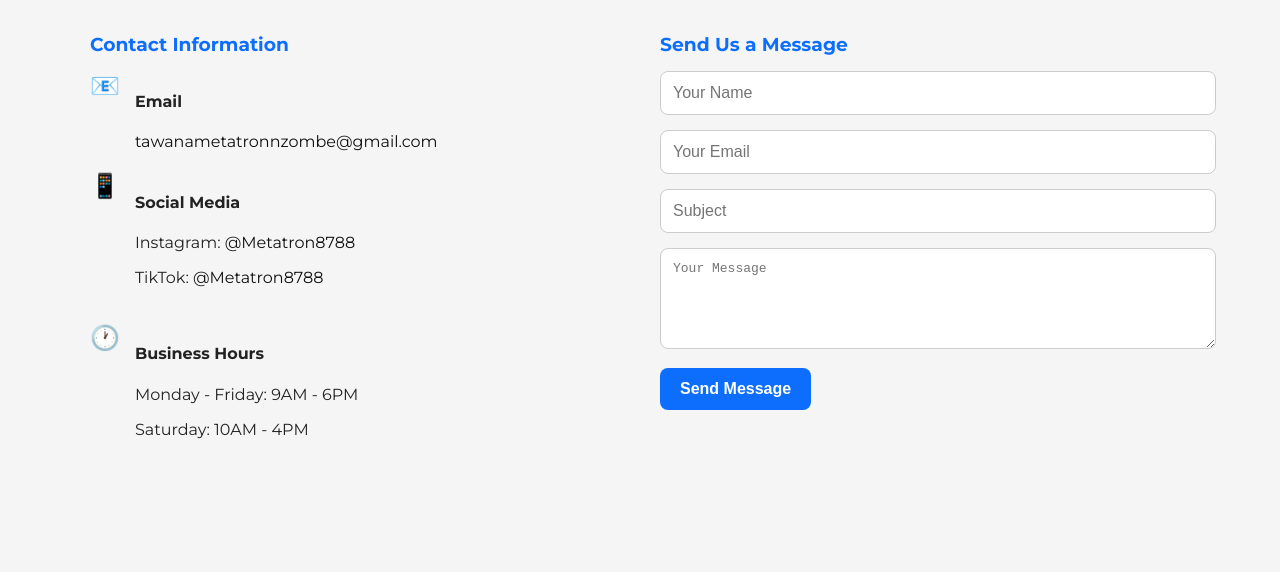
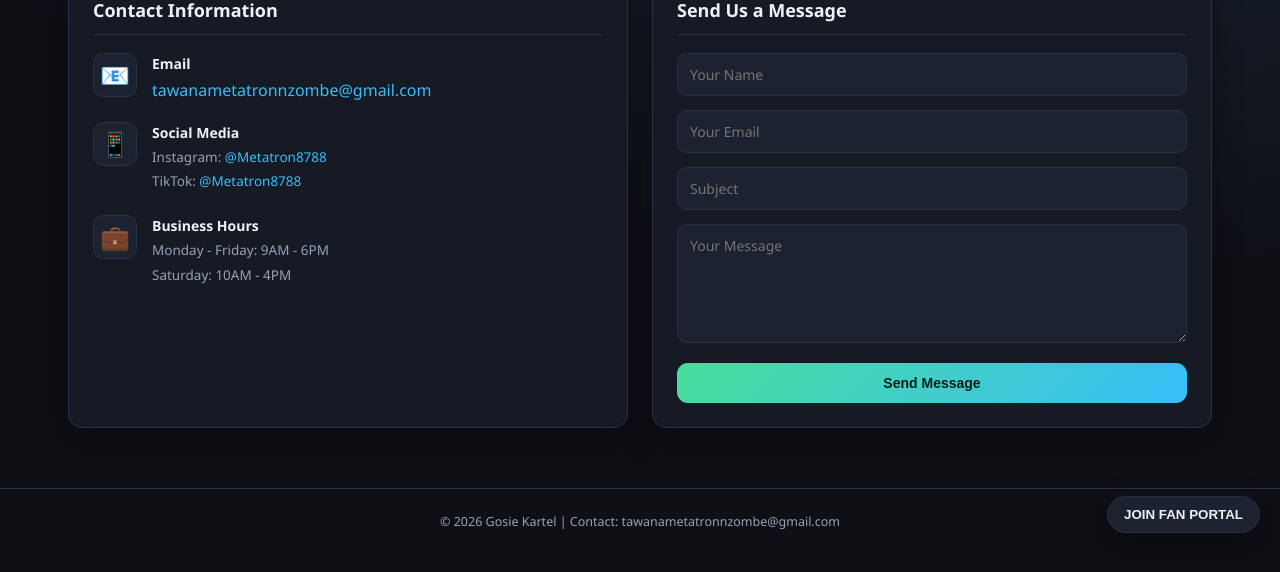
Before and after one commit to tawanametatronnzombe-star/gosie-kartel, a website: page contact.html in a window 1280 px wide. Shown: the part 247-819 px from the top of the page. Drawn offline with Linux system fonts and the light colour scheme; a script that the page names is missing.

Commit message:
Update contact.html

```diff
--- a/contact.html
+++ b/contact.html
@@ -1,112 +1,231 @@
 <!DOCTYPE html>
 <html lang="en">
-<script async src="https://tally.so/widgets/embed.js"></script><head>
+<script async src="https://tally.so/widgets/embed.js"></script>
+<head>
 <meta charset="UTF-8">
 <meta name="viewport" content="width=device-width, initial-scale=1.0">
 <title>Contact Us | Gosie Kartel</title>
 <link href="https://fonts.googleapis.com/css2?family=Montserrat:wght@400;600;700;800&family=Space+Grotesk:wght@700&display=swap" rel="stylesheet">
 <style>
-body {
-    font-family: 'Montserrat', sans-serif;
-    background: #f5f5f5;
-    margin: 0;
-    padding: 0;
-    color: #222;
+    :root {
+        --bg: #0e1016;
+        --surface: #161a24;
+        --surface-2: #1d2230;
+        --line: #2a3142;
+        --text: #eef1f7;
+        --muted: #98a1b5;
+        --brand: #4ade9b;
+        --brand-2: #38bdf8;
+        --radius: 14px;
+        --shadow: 0 10px 30px rgba(0,0,0,.35);
+        --font: "Segoe UI", system-ui, -apple-system, Roboto, Helvetica, Arial, sans-serif;
     }
 
+    *, *::before, *::after { box-sizing: border-box; }
+
+    body {
+        margin: 0;
+        background: radial-gradient(1200px 600px at 80% -10%, #1b2536, transparent), var(--bg);
+        color: var(--text);
+        font-family: var(--font);
+        line-height: 1.5;
+        min-height: 100vh;
+        display: flex;
+        flex-direction: column;
+    }
+
+    a { color: var(--brand-2); text-decoration: none; }
+
+    /* Navigation */
     .navbar {
-    background: #111;
-    padding: 15px 20px;
+        position: sticky;
+        top: 0;
+        z-index: 100;
+        backdrop-filter: blur(10px);
+        background: rgba(14, 16, 22, .8);
+        border-bottom: 1px solid var(--line);
     }
+
+    .nav-container {
+        max-width: 1180px;
+        margin: 0 auto;
+        padding: 0 18px;
+        width: 100%;
+        display: flex;
+        align-items: center;
+        justify-content: space-between;
+        height: 64px;
+    }
+
     .navbar .logo {
-    color: #00FFFF;
-    text-decoration: none;
-    font-weight: 800;
-    font-size: 1.5em;
+        display: flex;
+        align-items: center;
+        gap: 10px;
+        font-weight: 700;
+        letter-spacing: .3px;
+        color: var(--text);
+        font-size: 16px;
     }
+
+    .navbar .logo::before {
+        content: "";
+        width: 26px;
+        height: 26px;
+        border-radius: 8px;
+        background: linear-gradient(135deg, var(--brand), var(--brand-2));
+        display: inline-block;
+    }
+
     .nav-menu {
         list-style: none;
         display: flex;
         gap: 20px;
         margin: 0;
         padding: 0;
-}
-.nav-menu li a {
-    color: #fff;
-    text-decoration: none;
-    font-weight: 600;
-}
-.nav-menu li a.active {
-    color: #00FFFF;
+        align-items: center;
     }
 
+    .nav-menu li a {
+        color: var(--muted);
+        font-size: 13.5px;
+        font-weight: 600;
+        transition: color .2s ease;
+    }
+
+    .nav-menu li a:hover, .nav-menu li a.active {
+        color: var(--text);
+    }
+
+    /* Fan Portal Floating Button */
+    button[data-tally-open] {
+        position: fixed;
+        bottom: 20px;
+        right: 20px;
+        z-index: 90;
+        background: var(--surface-2);
+        color: var(--text);
+        border: 1px solid var(--line);
+        padding: 10px 16px;
+        border-radius: 999px;
+        font-weight: 700;
+        cursor: pointer;
+        box-shadow: var(--shadow);
+    }
+
+    /* Contact Section Layout */
     .contact-section {
-    padding: 60px 20px;
-    max-width: 1100px;
+        padding: 40px 18px 60px;
+        max-width: 1180px;
         margin: 0 auto;
+        width: 100%;
     }
 
     .contact-section h1 {
         text-align: center;
         margin-bottom: 30px;
-    font-size: 2.2em;
-    color: #0d6efd;
+        font-size: clamp(28px, 4vw, 36px);
+        font-weight: 800;
+        color: var(--text);
     }
 
     .contact-grid {
         display: grid;
         grid-template-columns: 1fr 1fr;
-    gap: 40px;
+        gap: 24px;
     }
-.contact-info h3,
-.contact-form h3 {
-    color: #0d6efd;
-    margin-bottom: 15px;
+
+    .contact-info, .contact-form {
+        background: var(--surface);
+        border: 1px solid var(--line);
+        border-radius: var(--radius);
+        padding: 24px;
+        box-shadow: var(--shadow);
+    }
+
+    .contact-info h3, .contact-form h3 {
+        color: var(--text);
+        margin: 0 0 18px;
+        font-size: 18px;
+        border-bottom: 1px solid var(--line);
+        padding-bottom: 10px;
     }
 
     .contact-item {
         display: flex;
         gap: 15px;
         margin-bottom: 20px;
+        align-items: flex-start;
     }
+
     .contact-item .icon {
         font-size: 1.5em;
+        background: var(--surface-2);
+        width: 44px;
+        height: 44px;
+        border-radius: 10px;
+        display: grid;
+        place-items: center;
+        border: 1px solid var(--line);
+        flex-shrink: 0;
     }
-.contact-item a {
-    color: #111;
-    text-decoration: none;
-    font-weight: 500;
+
+    .contact-item h4 {
+        margin: 0 0 4px;
+        font-size: 14px;
+        color: var(--text);
+    }
+
+    .contact-item p {
+        margin: 0 0 4px;
+        color: var(--muted);
+        font-size: 13.5px;
     }
 
     .contact-form input,
     .contact-form textarea {
         width: 100%;
-    padding: 12px;
-    margin-bottom: 15px;
-    border-radius: 8px;
-    border: 1px solid #ccc;
-    font-size: 1em;
-    transition: border 0.3s;
+        background: var(--surface-2);
+        border: 1px solid var(--line);
+        color: var(--text);
+        padding: 11px 12px;
+        margin-bottom: 14px;
+        border-radius: 10px;
+        font-size: 14px;
+        font-family: inherit;
+        outline: none;
+        transition: .18s;
     }
+
     .contact-form input:focus,
     .contact-form textarea:focus {
-    border-color: #0d6efd;
-    outline: none;
+        border-color: var(--brand);
+        box-shadow: 0 0 0 3px rgba(74,222,155,.15);
     }
 
     .contact-form button {
-    background: #0d6efd;
-    color: #fff;
+        background: linear-gradient(135deg, var(--brand), var(--brand-2));
+        color: #062017;
         border: none;
         padding: 12px 20px;
-    font-size: 1em;
-    font-weight: 600;
-    border-radius: 8px;
+        font-size: 14px;
+        font-weight: 700;
+        border-radius: 11px;
         cursor: pointer;
-    transition: background 0.3s;
+        width: 100%;
+        transition: .18s;
     }
+
     .contact-form button:hover {
-    background: #0b5ed7;
+        filter: brightness(1.07);
+    }
+
+    footer {
+        border-top: 1px solid var(--line);
+        color: var(--muted);
+        font-size: 12.5px;
+        padding: 24px 18px 40px;
+        text-align: center;
+        margin-top: auto;
     }
 
     @media(max-width: 900px) {
@@ -116,12 +235,14 @@ body {
     }
 </style>
 </head>
+<body>
+
 <button
 data-tally-open="2EYWvD"
-data-tally-emoji-text="👋"
+data-tally-emoji-text="💬"
 data-tally-emoji-animation="wave">
 JOIN FAN PORTAL
-</button><body>
+</button>
 
 <nav class="navbar">
     <div class="container nav-container">
@@ -155,7 +276,7 @@ JOIN FAN PORTAL
                 </div>
             </div>
             <div class="contact-item">
-                <span class="icon">🕐</span>
+                <span class="icon">💼</span>
                 <div>
                     <h4>Business Hours</h4>
                     <p>Monday - Friday: 9AM - 6PM</p>
@@ -175,6 +296,10 @@ JOIN FAN PORTAL
     </div>
 </section>
 
+<footer>
+    © 2026 Gosie Kartel | Contact: tawanametatronnzombe@gmail.com
+</footer>
+
 <script>
 function sendContactEmail(e) {
     e.preventDefault();
@@ -191,22 +316,4 @@ function sendContactEmail(e) {
 </script>
 
 </body>
-</html><!                </form>
-            </div>
-        </div>
-    </section>
-
-    <script>
-        function sendContactEmail(e) {
-            e.preventDefault();
-            const name = document.getElementById('contact-name').value;
-            const email = document.getElementById('contact-email').value;
-            const subject = document.getElementById('contact-subject').value;
-            const message = document.getElementById('contact-message').value;
-
-            const mailtoLink = `mailto:tawanametatronnzombe@gmail.com?subject=${encodeURIComponent(subject)}&body=${encodeURIComponent(`Name: ${name}\nEmail: ${email}\n\nMessage:\n${message}`)}`;
-            window.location.href = mailtoLink;
-        }
-    </script>
-</body>
                                                                                                       </html>
```
Lines whose indentation alone changed are shown as unchanged.
